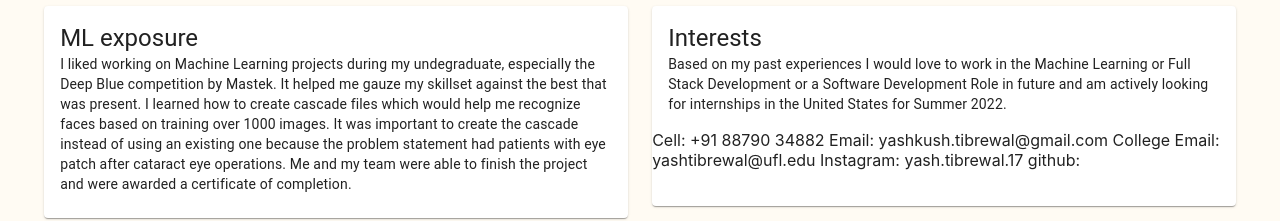
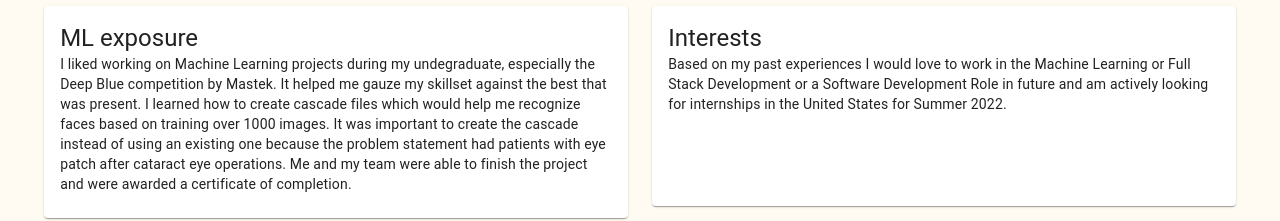
Before and after one commit to yashtibrewal/portfolio-website, a React (Create React App) app: page / in a window 1280 px wide. Shown: the part 1080-1301 px from the top of the page. Built offline with nearby package versions, Linux system fonts and the light colour scheme.

Commit message:
checkpoint

```diff
--- a/package.json
+++ b/package.json
@@ -5,6 +5,7 @@
   "dependencies": {
     "@emotion/react": "^11.8.2",
     "@emotion/styled": "^11.8.1",
+    "@mui/icons-material": "^5.5.1",
     "@mui/material": "^5.5.3",
     "@testing-library/jest-dom": "^5.16.3",
     "@testing-library/react": "^12.1.4",
--- a/src/App.css
+++ b/src/App.css
@@ -122,3 +122,31 @@
   margin-top: 0;
   padding-top: 0;
 }
+
+#contactMe{
+  background-color: aliceblue;
+  display: flex;
+  justify-content: center;
+}
+
+.pm{
+  padding:0.25rem;
+  margin:0.25rem;
+}
+
+.pb{
+  padding-bottom: 1px;
+}
+
+a{
+  text-decoration: none;
+  color: black;
+}
+a:hover{
+  color: white;
+}
+
+.footerIcon{
+  padding: 0;
+  margin: 0;
+}
--- a/src/components/AboutMe.tsx
+++ b/src/components/AboutMe.tsx
@@ -1,9 +1,7 @@
 import Card from '@mui/material/Card';
 import CardContent from '@mui/material/CardContent';
 import Typography from '@mui/material/Typography';
-import Grid from '@mui/material/Grid'
-import ContactMe from './ContactMe';
-
+import Grid from '@mui/material/Grid';
 function AboutMe() {
     return (
         <div id="aboutMe" >
@@ -55,7 +53,6 @@ function AboutMe() {
                                 Based on my past experiences I would love to work in the Machine Learning or Full Stack Development or a Software Development Role in future and am actively looking for internships in the United States for Summer 2022.
                             </Typography>
                         </CardContent>
-                        <ContactMe></ContactMe>
                     </Card>
                 </Grid>
             </Grid>
--- a/src/components/ApptitudeTests.tsx
+++ b/src/components/ApptitudeTests.tsx
@@ -22,7 +22,7 @@ function AptitudeTests() {
                                 <Typography variant="subtitle1" color="text.secondary" component="div">
                                     AWA 3.5
 
-                                    Quants 162
+                                    Quants 166
 
                                     Verbal 144
                                 </Typography>
--- a/src/components/ContactMe.tsx
+++ b/src/components/ContactMe.tsx
@@ -1,14 +1,17 @@
-import Button from '@mui/material/Button'
-import Link from '@mui/material/Link'
-
-function ContactMe(){
+import PermPhoneMsgIcon from '@mui/icons-material/PermPhoneMsg';
+import EmailIcon from '@mui/icons-material/Email';
+import InstagramIcon from '@mui/icons-material/Instagram';
+import LinkedInIcon from '@mui/icons-material/LinkedIn';
+import GitHubIcon from '@mui/icons-material/GitHub';
+function ContactMe() {
     return (
         <div id="contactMe">
-            Cell: +91 88790 34882
-            Email: yashkush.tibrewal@gmail.com
-            College Email: yashtibrewal@ufl.edu
-            Instagram: yash.tibrewal.17
-            github:
+            <PermPhoneMsgIcon className='pm'></PermPhoneMsgIcon><div className='pm'> +91 88790 34882</div>
+            <EmailIcon className='pm'></EmailIcon><div className='pm'>yashtibrewal@ufl.edu</div>
+            <EmailIcon className='pm'></EmailIcon><div className='pm'>yashkush.tibrewal@gmail.com</div>
+            <InstagramIcon className='pm'></InstagramIcon><div className='pm'><a className='pb' href='https://www.instagram.com/yash.tibrewal.17/'>Instagram</a></div>
+            <LinkedInIcon className='pm'></LinkedInIcon><div className='pm'><a className='pb' href='https://www.linkedin.com/in/yash-tibrewal/'>LinkedIn</a></div>
+            <GitHubIcon className='pm'></GitHubIcon><div className='pm'><a className='pb' href='https://github.com/yashtibrewal'>Github</a></div>
         </div>
     )
 }
--- a/src/components/Footer.tsx
+++ b/src/components/Footer.tsx
@@ -1,10 +1,11 @@
+import ContactMe from "./ContactMe";
 
 
 
 export default function Footer(){
     return (
         <div id="footer">
-
+            <ContactMe></ContactMe>
         </div>
     )
 }
--- a/src/components/Professional/ProfessionalCertificates.tsx
+++ b/src/components/Professional/ProfessionalCertificates.tsx
@@ -71,8 +71,9 @@ function ProfesionalCertificates() {
                                 Developed a demo website. Worked on stock data analysis for insights as supervised by Dr. Mahendra Mehta.
                             </Typography>
                         </CardContent>
-                        <Chip sx={{ justifySelf: 'end', m: 1 }} variant="outlined" label="Skill" />
-                        <Chip sx={{ justifySelf: 'end', m: 1 }} variant="outlined" label="HackerRank" />
+                        <Chip sx={{ justifySelf: 'end', m: 1 }} variant="outlined" label="Stocks" />
+                        <Chip sx={{ justifySelf: 'end', m: 1 }} variant="outlined" label="Python" />
+                        <Chip sx={{ justifySelf: 'end', m: 1 }} variant="outlined" label="Web Development" />
                     </Card>
                 </Grid>
             </Grid>
```
Also changed, not shown: 1 other file (tests, documents, lock files or other folders).
